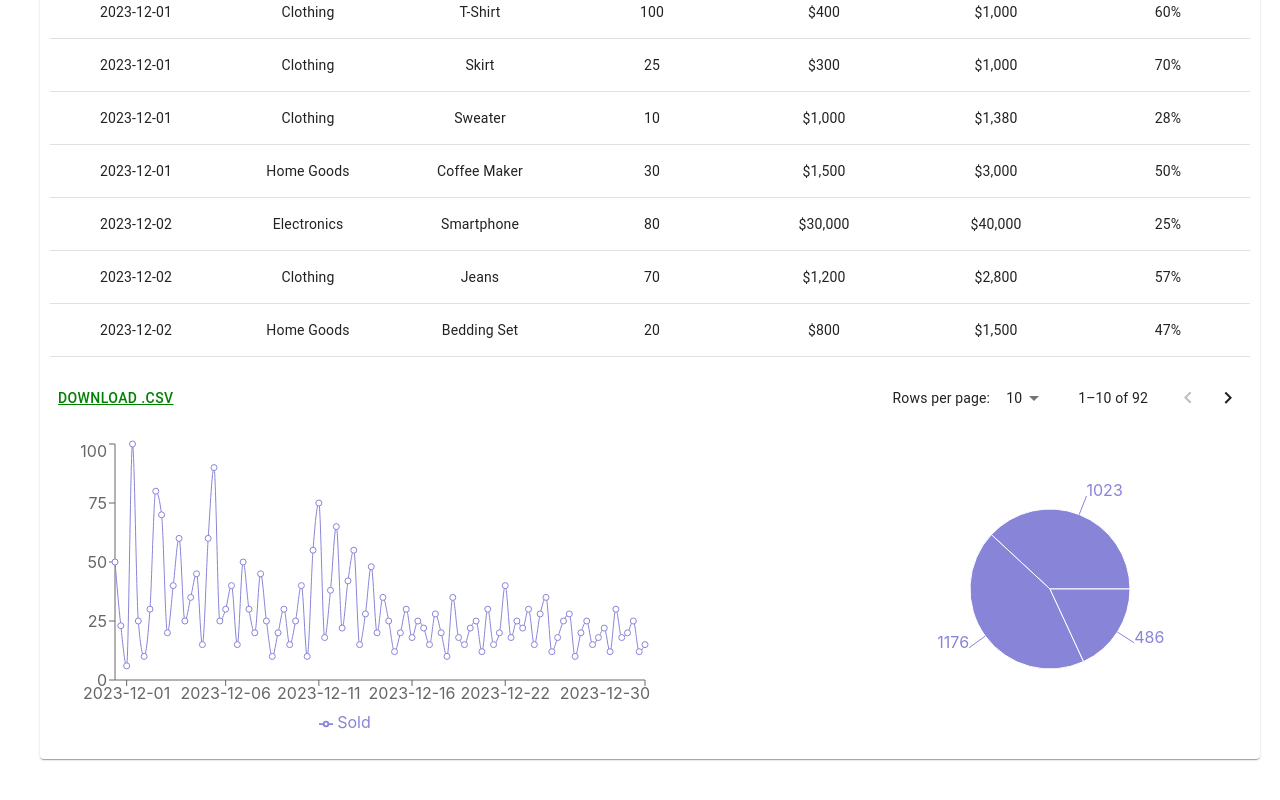
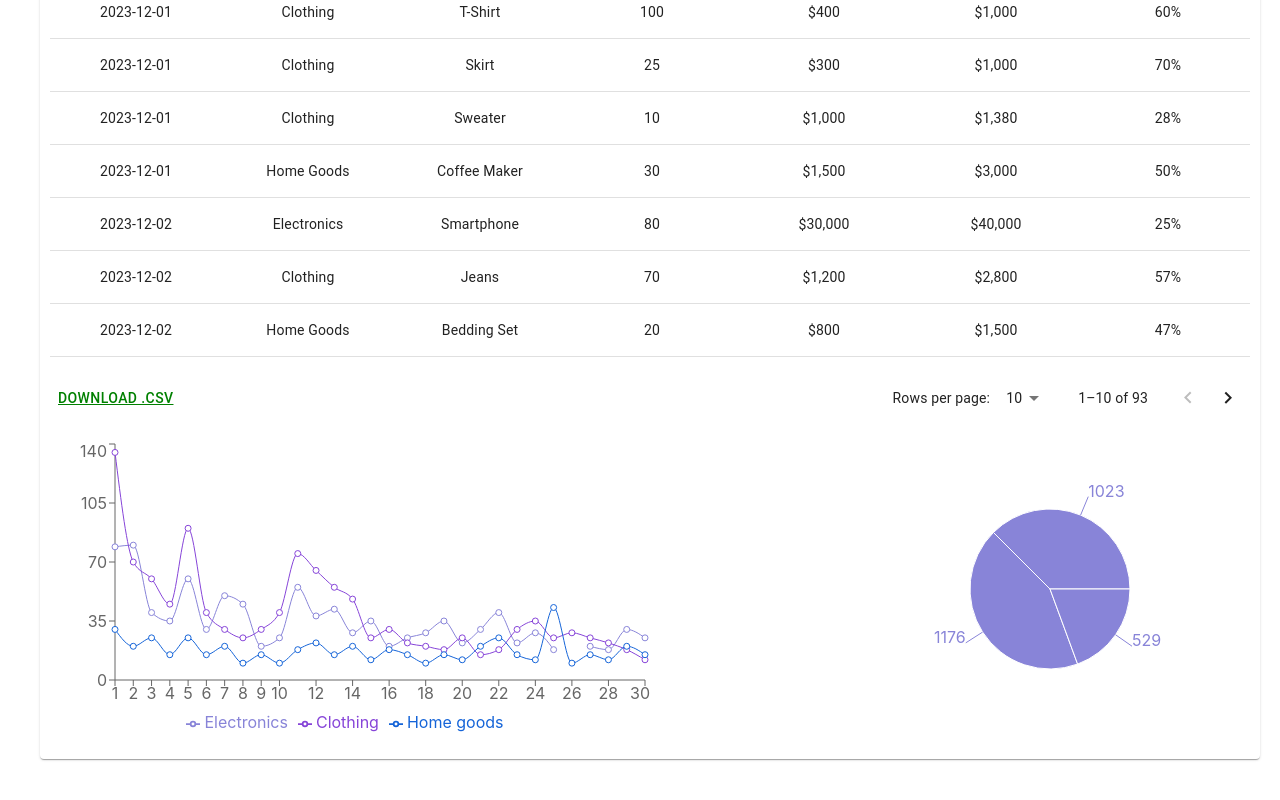
Before and after one commit to polinavafik/dashboard, a React (Vite) app: page / in a window 1280 px wide. Shown: the part 358-1158 px from the top of the page. Built offline with nearby package versions, Linux system fonts and the light colour scheme.

Commit message:
fix: working chart

```diff
--- a/src/components/LineChartComponent.jsx
+++ b/src/components/LineChartComponent.jsx
@@ -2,13 +2,65 @@
 import { LineChart, Line, XAxis, YAxis, Tooltip, Legend } from "recharts";
 
 export const LineChartComponent = ({ data }) => {
+  function prepareData(inputData) {
+    const preparedData = {};
+
+    inputData.forEach(item => {
+      const { date, category, sold } = item;
+      const day = new Date(date).getDate();
+
+      if (!preparedData[day]) {
+        preparedData[day] = {};
+      }
+
+      if (!preparedData[day][category]) {
+        preparedData[day][category] = 0;
+      }
+
+      preparedData[day][category] += sold;
+    });
+
+    const resultArray = Object.entries(preparedData).map(
+      ([day, categories]) => {
+        const resultObject = { day: parseInt(day) };
+        Object.entries(categories).forEach(([category, totalSold]) => {
+          resultObject[category] = totalSold;
+        });
+
+        return resultObject;
+      }
+    );
+
+    return resultArray;
+  }
+
+  const preparedData = prepareData(data);
+  console.log(preparedData);
+
   return (
-    <LineChart width={600} height={300} data={data}>
-      <XAxis dataKey="date" />
+    <LineChart width={600} height={300} data={preparedData}>
+      <XAxis dataKey="day" />
       <YAxis />
       <Tooltip />
       <Legend />
-      <Line type="monotone" dataKey="sold" name="Sold" stroke="#8884d8" />
+      <Line
+        type="monotone"
+        dataKey="Electronics"
+        name="Electronics"
+        stroke="#8884d8"
+      />
+      <Line
+        type="monotone"
+        dataKey="Clothing"
+        name="Clothing"
+        stroke="#8644d8"
+      />
+      <Line
+        type="monotone"
+        dataKey="Home Goods"
+        name="Home goods"
+        stroke="#1564d8"
+      />
     </LineChart>
   );
 };
--- a/src/utils/data.js
+++ b/src/utils/data.js
@@ -627,6 +627,14 @@ export const tableData = [
     cost: 600,
   },
   {
+    date: "2023-12-25",
+    category: "Home Goods",
+    name: "Hello Kitty cup",
+    sold: 43,
+    revenue: 645,
+    cost: 172,
+  },
+  {
     date: "2023-12-26",
     category: "Clothing",
     name: "Graphic T-Shirt",
```
